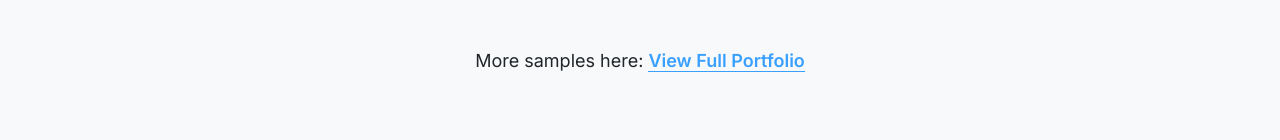
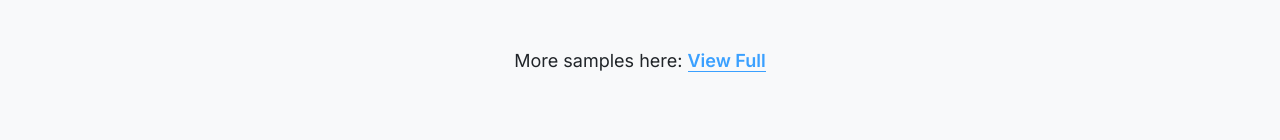
Before and after one commit to thaiduy0504/Purelight, a plain HTML site: page index.html in a window 1280 px wide. Shown: the part 2182-2322 px from the top of the page. Drawn offline with nearby package versions, Linux system fonts and the light colour scheme.

Commit message:
Change 'View Full Portfolio' to 'View Full' in samples section

```diff
--- a/index.html
+++ b/index.html
@@ -210,11 +210,11 @@
       <div class="samples-link animate" style="text-align: center; margin-top: 40px;">
         <p style="font-size: 18px; color: var(--text); margin-bottom: 10px;">
           More samples here:
-          <a href="https://drive.google.com/drive/folders/1ur_-VjOfdYv9cLk2PPiDwWZGNd7WsTT4?usp=sharing"
-             target="_blank"
-             style="color: var(--brand); text-decoration: none; font-weight: 600; border-bottom: 1px solid var(--brand);">
-            View Full Portfolio
-          </a>
+                     <a href="https://drive.google.com/drive/folders/1ur_-VjOfdYv9cLk2PPiDwWZGNd7WsTT4?usp=sharing"
+              target="_blank"
+              style="color: var(--brand); text-decoration: none; font-weight: 600; border-bottom: 1px solid var(--brand);">
+             View Full
+           </a>
         </p>
       </div>
     </div>
```
